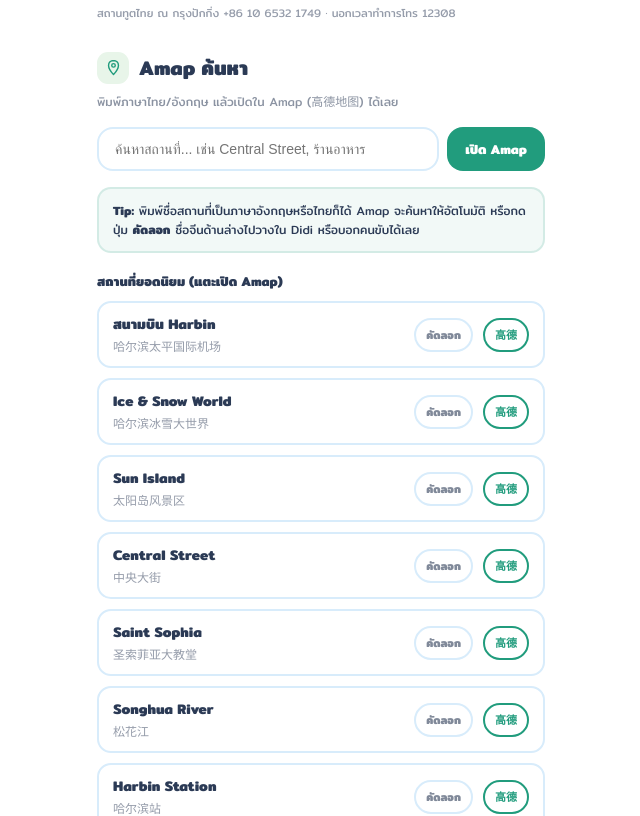
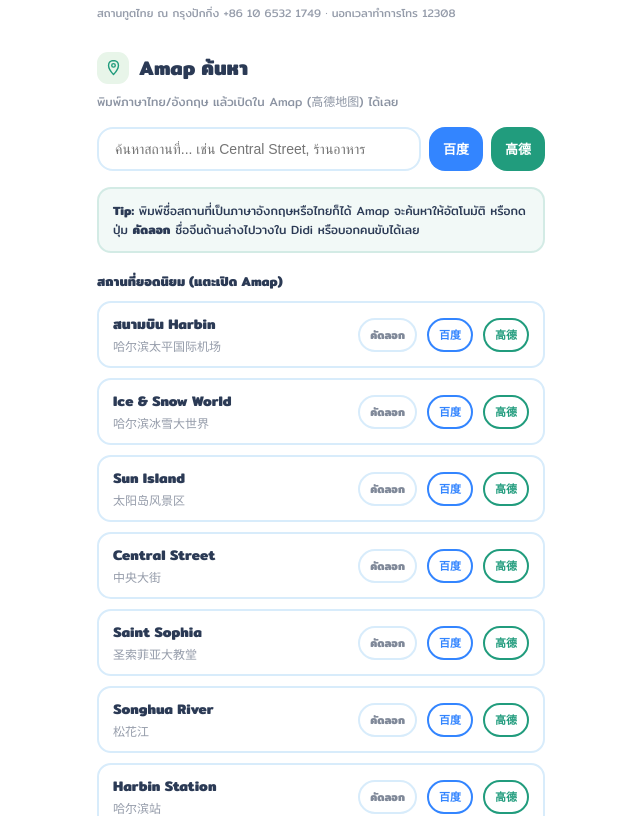
Before and after one commit to muimuinaja6-ops/harbin-trip-planner, a React (Vite) app: page / in a window 1280 px wide. Shown: the part 3000-3816 px from the top of the page, without its empty margins (319-959 px from the left). Built offline with nearby package versions, Linux system fonts and the light colour scheme; no server answers; some icons are missing.

Commit message:
feat: add Baidu Maps to AmapSection (search + quick places)
- Search bar now has 2 buttons: 百度 (blue) + 高德 (green)
- Each quick place has: คัดลอก + 百度 + 高德
- Baidu is more accurate for POI in China per team feedback

```diff
--- a/src/components/AmapSection.jsx
+++ b/src/components/AmapSection.jsx
@@ -13,6 +13,11 @@
 
 function openAmap(query) {
   const url = `https://uri.amap.com/search?keyword=${encodeURIComponent(query)}&city=哈尔滨`;
+  window.open(url, '_blank', 'noopener');
+}
+
+function openBaidu(query) {
+  const url = `https://map.baidu.com/search/${encodeURIComponent(query)}`;
   window.open(url, '_blank', 'noopener');
 }
 
@@ -120,7 +125,27 @@
             display: 'flex',
             alignItems: 'center',
             justifyContent: 'center',
-            padding: '12px 18px',
+            padding: '12px 14px',
+            borderRadius: 16,
+            background: '#3385FF',
+            color: '#fff',
+            fontWeight: 700,
+            fontSize: 13,
+            whiteSpace: 'nowrap',
+          }}
+          onClick={(e) => { e.preventDefault(); if(search.trim()){setError('');openBaidu(search.trim());}else{setError('กรุณาพิมพ์ชื่อสถานที่');} }}
+        >
+          百度
+        </button>
+        <button
+          type="submit"
+          style={{
+            all: 'unset',
+            cursor: 'pointer',
+            display: 'flex',
+            alignItems: 'center',
+            justifyContent: 'center',
+            padding: '12px 14px',
             borderRadius: 16,
             background: '#219C7D',
             color: '#fff',
@@ -129,7 +154,7 @@
             whiteSpace: 'nowrap',
           }}
         >
-          เปิด Amap
+          高德
         </button>
       </form>
       {error && (
@@ -198,6 +223,25 @@
                 {copied === i ? 'คัดลอกแล้ว' : 'คัดลอก'}
               </button>
 
+              {/* Open Baidu button */}
+              <button
+                onClick={() => openBaidu(place.query)}
+                style={{
+                  all: 'unset',
+                  cursor: 'pointer',
+                  fontSize: 11,
+                  fontWeight: 700,
+                  padding: '6px 10px',
+                  borderRadius: 999,
+                  border: '2px solid #3385FF',
+                  color: '#3385FF',
+                  background: '#fff',
+                  whiteSpace: 'nowrap',
+                }}
+              >
+                百度
+              </button>
+
               {/* Open Amap button */}
               <button
                 onClick={() => openAmap(place.query)}
```
